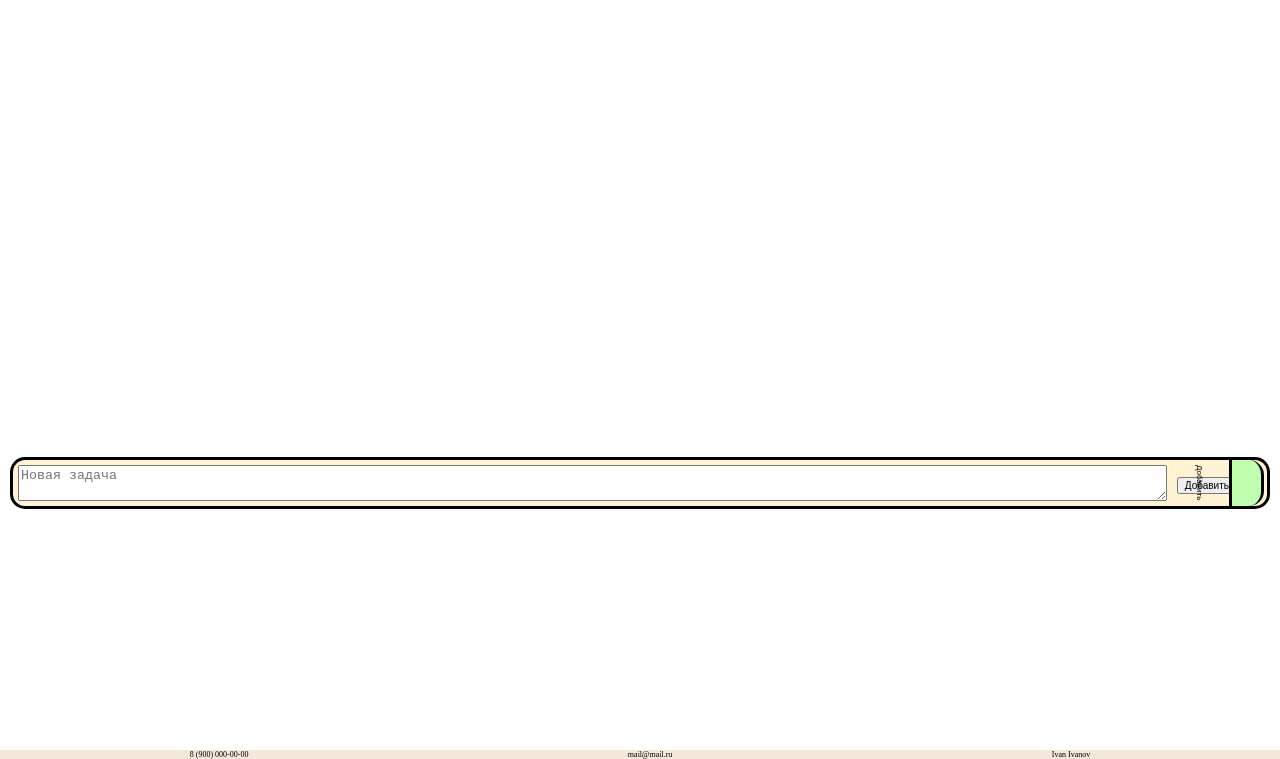
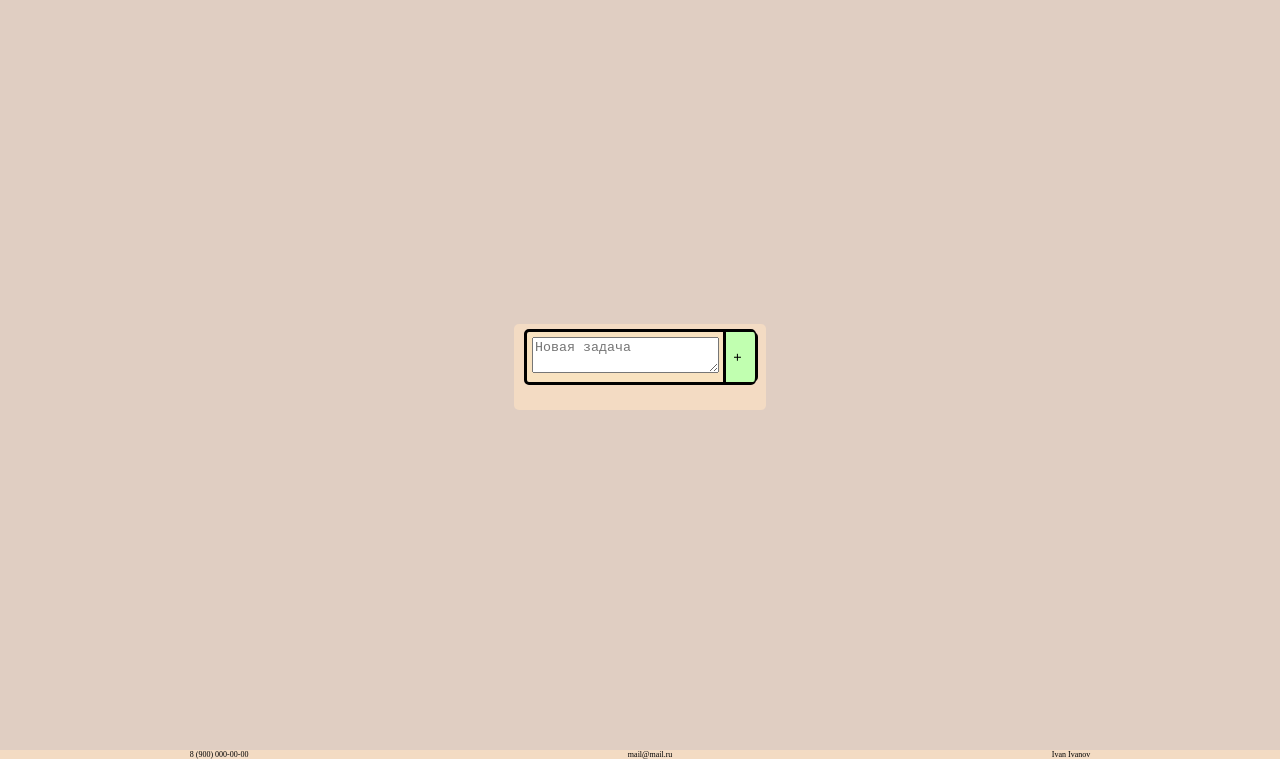
Before and after one commit to ZiminAlexander/to-do-project-frontend, a plain HTML site: page index.html in a window 1280 px wide. Shown: the part 41-800 px from the top of the page. Drawn offline with Linux system fonts and the light colour scheme; no server answers.

Commit message:
correct design

```diff
--- a/index.css
+++ b/index.css
@@ -2,46 +2,90 @@ html{
     width: 100%;
     height: 100%
 }
+
 body{
     display: flex;
     flex-direction: column;
     justify-content: space-between;
     margin: 0;
     height: 100%;
+    background-color: rgb(224, 206, 194);
 }
 
-header, footer{
-    display: flex;
-    background-color: #f4e8dc;
+.delete-task-button::before,
+.submit-new-task::before{
+    content: "\00D7";
+    font-size: 15px;
+    position: absolute;
+    top: 0;
+    margin-left: 6px;
+    z-index: 1;
+    writing-mode: vertical-rl;
+    height: 100%;
+    text-align: center;
+    font-weight: bolder;
 }
 
-header{
-    align-items: center;
+.delete-task-button::after,
+.submit-new-task::after{
+    content: "";
+    height: 100%;
+    width: 3.67em;
+    position: absolute;
+    top: 0;
+    border-radius: 0 5px 5px 0;
+    border-left: solid;
+    border-right: solid;
+    font-size: 8px;
+    background-color: rgb(230, 164, 164);
 }
 
-footer{
+.delete-task-button:hover::before,
+.delete-task-button:hover::after{
+    background-color: rgb(234, 185, 185);
+    cursor: pointer;
+}
+
+.delete-task-button,
+.submit-new-task{
+    margin-right: 25px ;
+    margin-left: 10px;
+}
+
+.footer,
+.header,
+.task-page{
+    display: flex;
+    background-color: #f3dbc3;
+}
+
+.footer{
     justify-content: space-around;
     font-size: 8px;
     padding-top: auto;
 }
 
-img{
-    height: 25px;
-    margin-left: 5px;
+.header{
+    align-items: center;
+}
+
+.inputTextDiv,.text{
+    flex-grow: 1;
 }
 
 .is-completed{
     margin-left: 10px;
     visibility: hidden;
-    transform: scale(2);
 }
 
 .is-completed::after{
     visibility: visible;
     content:'';
     position: absolute;
-    width: 100%;
-    height: 100%;
+    top: 50%;
+    transform: translateY(-50%) scale(1.5);
+    width: 15px;
+    height: 15px;
     background: url(images/not-complete.svg) no-repeat 0.1px 0px;
     background-size: 1.1em;
 }
@@ -50,10 +94,42 @@ img{
     visibility: visible;
     content:'';
     position: absolute;
-    width: 100%;
-    height: 100%;
+    top: 50%;
+    transform: translateY(-50%) scale(1.5);
+    width: 15px;
+    height: 15px;
     background: url(images/complete.svg) no-repeat 0.1px 0px;
     background-size: 1.1em;
+}
+
+.is-completed:hover::after{
+    cursor: pointer;
+    filter: brightness(1.8);
+}
+
+.is-completed:hover:checked::after{
+    cursor: pointer;
+    filter: brightness(0.8);
+}
+
+.new-task-area{
+    width: 100%;
+}
+
+.new-task-form,
+.task{
+    display: flex;
+    position: relative;
+    margin: 10px;
+    padding: 5px;
+    border: solid;
+    border-radius: 5px;
+    background-color: rgba(255, 237, 186, 0.349);
+}
+
+.complete-task{
+    background-color: #c1ffb0;
+    text-decoration: line-through solid rgb(252, 180, 180);
 }
 
 .program-title{
@@ -62,24 +138,28 @@ img{
     font-size: 12px;
 }
 
+.programm-logotype{
+    height: 25px;
+    margin-left: 5px;
+}
+
 .submit-new-task{
     margin-top: 5px;
     font-size: 10px;
 }
 
-.new-task-form, .task{
-    display: flex;
-    position: relative;
-    align-items: center;
-    margin: 10px;
-    padding: 5px;
-    border: solid;
-    border-radius: 15px;
-    background-color: rgba(255, 237, 186, 0.636);
+.submit-new-task::after{
+    background-color: #c1ffb0;
 }
 
-.inputTextDiv,.text{
-    flex-grow: 1;
+.submit-new-task::before{
+    content: "+";
+}
+
+.submit-new-task:hover::after,
+.submit-new-task:hover::before{
+    background-color: #dafad1;
+    cursor: pointer;
 }
 
 .text:hover{
@@ -87,59 +167,14 @@ img{
     cursor: pointer;
 }
 
-.submit-new-task,
-.delete-task-button{
-    margin-right: 25px ;
-    margin-left: 10px;
+.task-page{
+
+    align-self: center;
+    margin: 20px;
+    border-radius: 5px;
 }
 
-.submit-new-task::before,
-.delete-task-button::before{
-    content: "Удалить";
-    font-size: 0.5em;
-    position: absolute;
-    top: 0;
-    margin-left: 10px;
-    z-index: 1;
-    writing-mode: vertical-rl;
-    height: 100%;
-    text-align: center;
+.new-task-form{
+    margin-bottom: 25px;
+    margin-top: 5px;
 }
-
-.submit-new-task::after,
-.delete-task-button::after{
-    content: "";
-    height: 100%;
-    width: 3.66em;
-    position: absolute;
-    top: 0;
-    border-radius: 0 15px 15px 0;
-    border-left: solid;
-    border-right: solid;
-    font-size: 8px;
-    background-color: rgb(230, 164, 164);
-}
-
-.delete-task-button:hover::before,
-.delete-task-button:hover::after{
-    background-color:rgba(262, 170, 170, 0.79);;
-    cursor: pointer;
-}
-
-.complete-task{
-    background-color: #c1ffb0;
-    text-decoration: line-through solid rgb(252, 180, 180);
-}
-
-.submit-new-task::after{
-    background-color: #c1ffb0;
-}
-
-.new-task-area{
-    width: 100%;
-}
-
-.submit-new-task::before{
-    content: "Добавить";
-    font-size: 8px;
-}
--- a/index.html
+++ b/index.html
@@ -9,10 +9,11 @@
   <link href="index.css" rel="stylesheet" type="text/css">
 </head>
 <body>
-  <header>
-    <img src="images/complete.svg">
+  <header class="header">
+    <img src="images/complete.svg" class="programm-logotype">
     <div class="program-title">Программа для того, чтобы делать дела!</div>
   </header>
+  <div class="task-page">
     <div class="task-table">
       <div class="task">
         <span class="text">
@@ -35,13 +36,16 @@
         <input type="checkbox" disabled class="is-completed">
         <div type="button" class="delete-task-button"></div>
       </div>
+      <div class="new-task-form">
+        <div class="inputTextDiv">
+          <textarea type="text" id="new-task-area" class="new-task-area" placeholder="Новая задача"></textarea>
         </div>
-  <div class="new-task-form">
-    <textarea id="new-task-area" class="new-task-area"
-            rows="2" placeholder="Новая задача"></textarea>
-    <button type="button" class="submit-new-task">Добавить</button>
+          <div type="button" class="submit-new-task"></div>
       </div>
-  <footer>
+    </div>
+
+  </div>
+  <footer class="footer">
     <div class="telephone">8 (900) 000-00-00 </div>
     <div class="mail">mail@mail.ru</div>
     <div class="author">Ivan Ivanov</div>
--- a/index.js
+++ b/index.js
@@ -7,8 +7,6 @@ addOnclickNewTaskAreaCallback();
 
 
 //Добавляет задачу
-// {title: 'New Title', isCompleted: false, id: 'b3b42e18-f882-47bd-b6c8-381a2b62bec6'
-//, createdAt: 'Sat Dec 03 2022'}
 function addTackElement (taskElementFromServer){
   const taskTableElement = document.querySelector(".task-table");
   const newTaskElement = createNewElement("div", "task");
@@ -25,11 +23,11 @@ function addTackElement (taskElementFromServer){
     newCheckBoxElement.checked = true;
     newTaskElement.classList.add("complete-task");
   }
-  newCheckBoxElement.disabled = true;
+  // newCheckBoxElement.disabled = true;
   //Задаем кнопке удалить для задачи Callback
   newDeleteElement.onclick = function(){deleteTask(this.parentElement.id)};
   //Задаем тексту задачи Callback
-  addOnclickCompleteCallback(newTextElement);
+  addOnclickCompleteCallback(newCheckBoxElement);
   //Собираем task элемент и добавляем Callback
   newTaskElement.append(newTextElement);
   newTaskElement.append(newCheckBoxElement);
@@ -50,14 +48,11 @@ function createNewElement(tag, classes){
   return newElement;
 }
 
-//Добавить задаче отзыв на нажатие
+//Добавить checkbox отзыв на нажатие
 function addOnclickCompleteCallback(HTMLelement) {
   HTMLelement.onclick = function() {
     const parentHTMLelement = HTMLelement.parentElement;
     parentHTMLelement.classList.toggle("complete-task");
-    if (parentHTMLelement.querySelector("input").checked === true){
-      parentHTMLelement.querySelector("input").checked = false;
-    } else {parentHTMLelement.querySelector("input").checked = true;}
     updateTask(parentHTMLelement);
   }
 }
@@ -106,9 +101,8 @@ function updateTasksFromServer(){
 //Удалить задачу
 function deleteTask(id){
   const fetObj = fetch("http://nkbelousov.site:3000/todos/" + id,
-      {method: 'DELETE'});
-  console.log(fetObj);
-  // updateTasksFromServer();
+      {method: 'DELETE'})
+      .then(updateTasksFromServer);
 }
 
 //Обновить задачу
```
Also changed, not shown: images/svgReader.html (+1 -1 lines), images/notebook.svg (added). Lines whose indentation alone changed are shown as unchanged.
